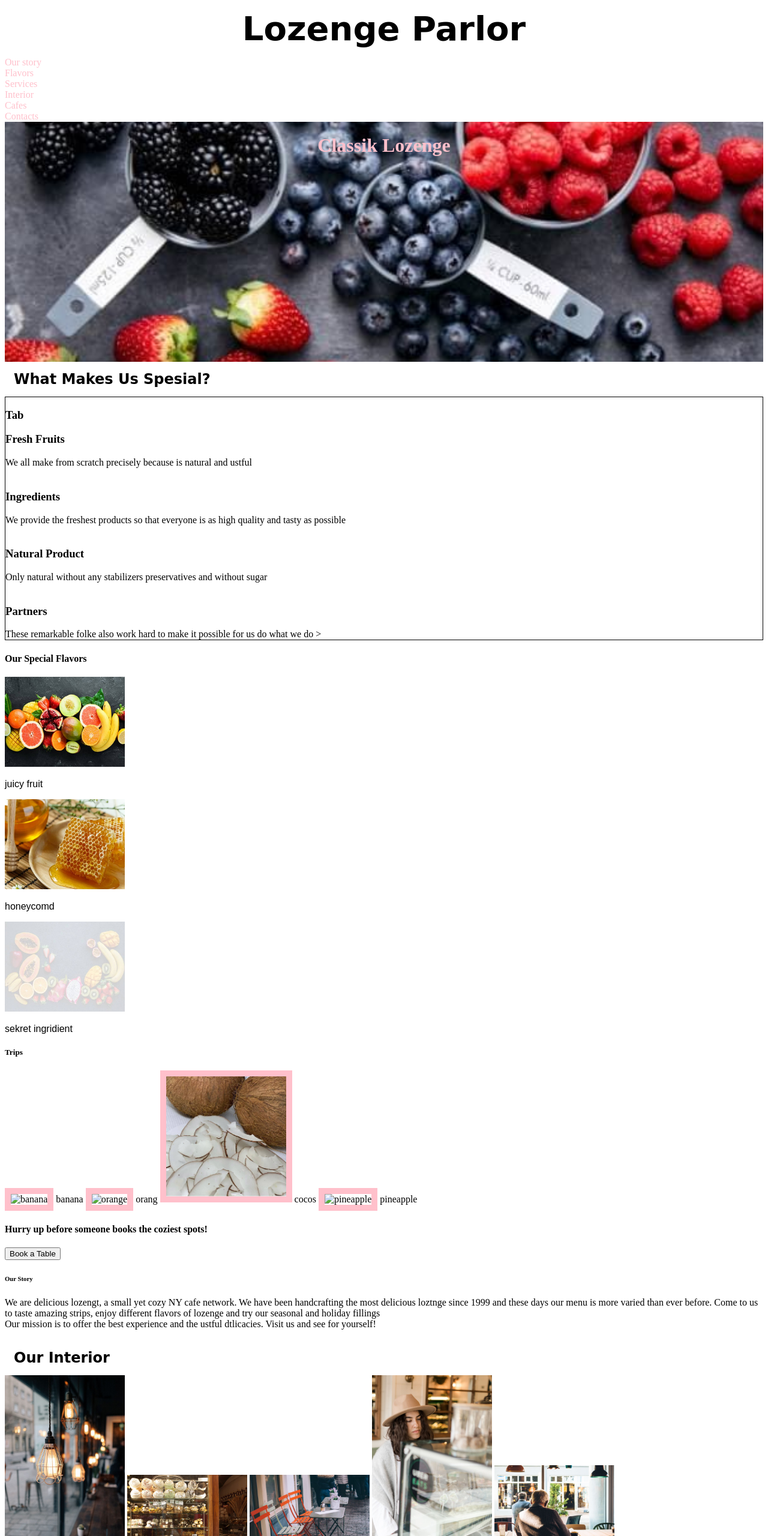
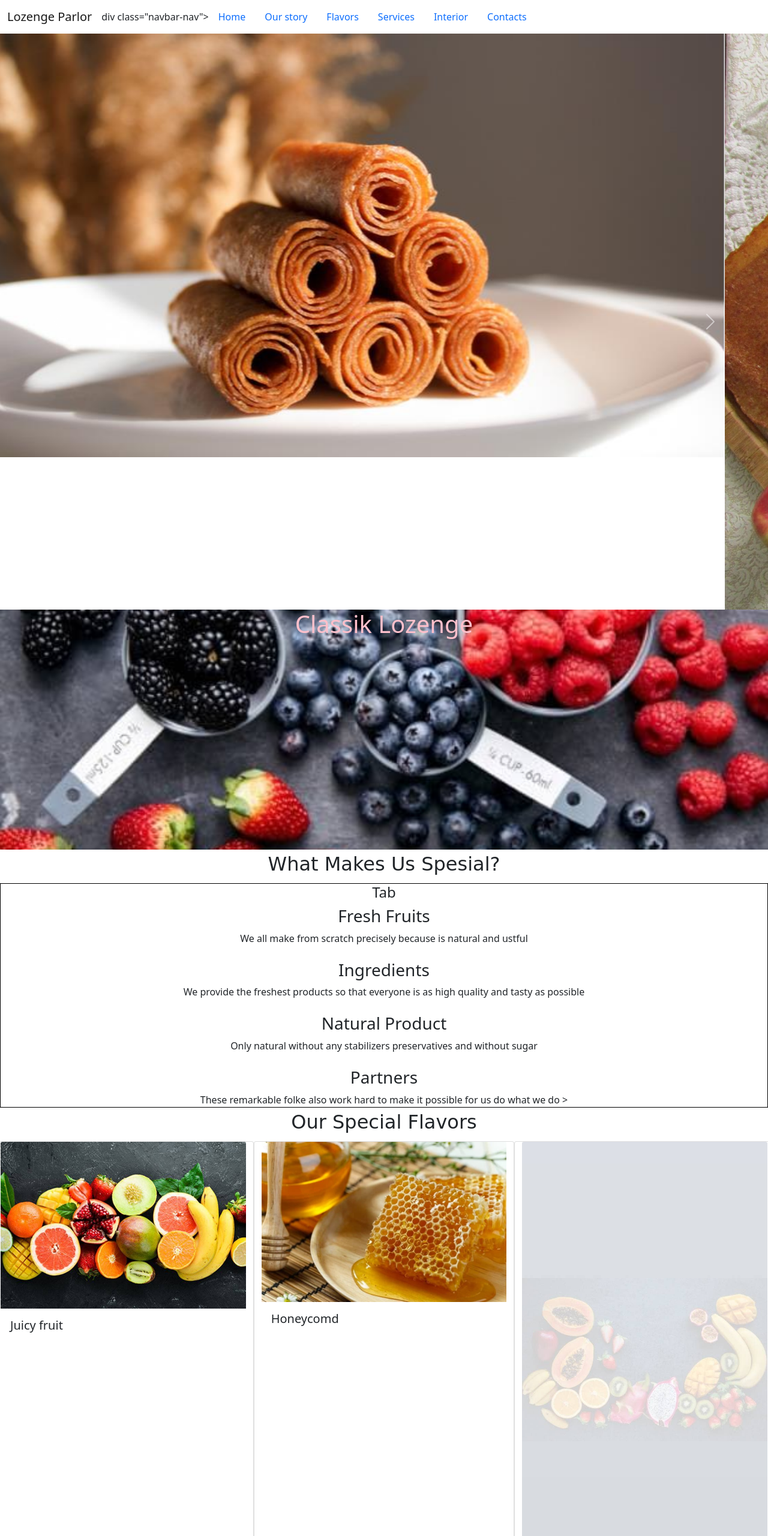
Before and after one commit to karinakasko023/lozenge-, a plain HTML site: page index.html in a window 1280 px wide. Shown: the top 2560 px of the page at 60% size. Drawn offline with nearby package versions, Linux system fonts and the light colour scheme.

Commit message:
Initial code

```diff
--- a/css/index.css
+++ b/css/index.css
@@ -22,9 +22,7 @@ img {
     border-color: pink
 }
 
-.foto {
-width: 200px;
-}
+
 
 .fotto {
     width: 200px;
@@ -35,6 +33,16 @@ width: 200px;
     width: 200px;
     height: 150px;
 }
+
+.topi {
+    width: 200px;
+    height: 150px;
+    border-style: solid ;
+    border-width: 10px;
+    border-color: pink
+}
+
+
 
 h2 {
     margin: 10px;
@@ -55,7 +63,9 @@ p {
 .logo {
     font-size: 3.5rem;
     text-align: center;
+    color: pink;
 }
+
 
 .menu a:hover {
 font-weight: bolder;
@@ -75,3 +85,31 @@ header .banner {
     border: 1px solid black;
 
 }
+
+h2
+{
+    text-align: center;
+}
+
+h3
+{
+    text-align: center;
+}
+
+.products {
+  text-align: center;
+}
+
+.buttons{
+   display: flex;
+   justify-content: space-around;
+}
+
+h4 {
+    text-align: center;
+}
+
+.navbar-brand {
+    font-size: 3.5rem;
+    color: pink
+}
--- a/index.html
+++ b/index.html
@@ -4,22 +4,59 @@
     <meta charset="UTF-8">
     <meta name="viewport" content="width=device-width, initial-scale=1.0">
     <link rel="stylesheet" href="css/index.css">
+    <link href="https://cdn.jsdelivr.net/npm/bootstrap@5.0.1/dist/css/bootstrap.min.css" rel="stylesheet" integrity="sha384-+0n0xVW2eSR5OomGNYDnhzAbDsOXxcvSN1TPprVMTNDbiYZCxYbOOl7+AMvyTG2x" crossorigin="anonymous">
     <title>lozenge</title>
 
 
     <header>
 
-        <h2 class="logo">Lozenge Parlor</h2>
-           <div>
-                    <div class="menu">
-                    <a href="#our-story">Our story</a>
-                    <a href="#flavors">Flavors</a>
-                    <a href="#services">Services</a>
-                    <a href="#interior">Interior</a>
-                    <a href="#cafes">Cafes</a>
-                    <a href="#contacts">Contacts</a>
-                    </div>
-           </div>
+        <nav class="navbar navbar-expand-lg navbar-light bg-light>">
+            <div class="container-fluid">
+              <a class="navbar-brand" href="#Lozenge Parlor">Lozenge Parlor</a>
+              <button class="navbar-toggler" type="button" data-bs-toggle="collapse" data-bs-target="#navbarNavAltMarkup" aria-controls="navbarNavAltMarkup" aria-expanded="false" aria-label="Toggle navigation">
+                <span class="navbar-toggler-icon"></span>
+              </button>
+              <div class="collapse navbar-collapse" id="navbarNavAltMarkup">
+              div class="navbar-nav">
+                  <a class="nav-link active" aria-current="page" href="#">Home</a>
+                  <a class="nav-link" href="#our-story">Our story</a>
+                  <a class="nav-link" href="#flavors">Flavors</a>
+                  <a class="nav-link" href="#services">Services</a>
+                  <a class="nav-link" href="#interior">Interior</a>
+                  <a class="nav-link" href="#contacts">Contacts</a>
+
+                </div>
+              </div>
+            </div>
+          </nav>
+
+          <div id="productscarusel" class="carousel slide" data-bs-ride="carousel">
+            <div class="carousel-indicators">
+              <button type="button" data-bs-target="#productscarusel" data-bs-slide-to="0" class="active" aria-current="true" aria-label="Slide 1"></button>
+              <button type="button" data-bs-target="#productscarusel" data-bs-slide-to="1" aria-label="Slide 2"></button>
+              <button type="button" data-bs-target="#productscarusel" data-bs-slide-to="2" aria-label="Slide 3"></button>
+            </div>
+            <div class="carousel-inner">
+              <div class="carousel-item active">
+                <img src="img/pastela.jpg" class="d-block w-100 mx-auto" alt="pasyela">
+              </div>
+              <div class="carousel-item">
+                <img src="img/apple.jpg" class="d-block w-100 mx-auto" alt="apple">
+              </div>
+              <div class="carousel-item">
+                <img src="img/abrikoce.jpg" class="d-block w-100 mx-auto" alt="abrikoce">
+              </div>
+            </div>
+            <button class="carousel-control-prev" type="button" data-bs-target="#productscarusel" data-bs-slide="prev">
+              <span class="carousel-control-prev-icon" aria-hidden="true"></span>
+              <span class="visually-hidden">Previous</span>
+            </button>
+            <button class="carousel-control-next" type="button" data-bs-target="#productscarusel" data-bs-slide="next">
+              <span class="carousel-control-next-icon" aria-hidden="true"></span>
+              <span class="visually-hidden">Next</span>
+            </button>
+          </div>
+
             <div class="banner">
                 <h1>Classik Lozenge</h1>
             </div>
@@ -30,7 +67,7 @@
 
     <div class="products">
 
-       <h3>Tab</h3>
+       <h4>Tab</h4>
        <h3>Fresh Fruits</h3>
        <a>We all make from scratch precisely because is natural and ustful</a>
        <br>
@@ -47,30 +84,67 @@
        <a>These remarkable folke also work hard to make it possible for us do what we do</a> >
     </div>
 </article>
+    <h2>Our Special Flavors</h2>
+<div class="row">
+    <article class="card col-12 col-sm-6 col-md-4 cjl-lg-3">
+
+        <img src="img/juicy fruit.jpg" class="card-img-top" alt="juicy fruit">
+        <div class="card-body">
+          <h5 class="card-title">Juicy fruit</h5>
+     </article>
+
+     <article class="card col-12 col-sm-6 col-md-4 cjl-lg-3">
+        <img src="img/honeycomd.jpg" class="card-img-top" alt="honeycomd">
+        <div class="card-body">
+          <h5 class="card-title">Honeycomd</h5>
+     </article>
+
+     <article class="card col-12 col-sm-6 col-md-4 cjl-lg-3">
+        <img src="img/secret ingrigiens.jpg" class="card-img-top" alt="Secret ingrigiens">
+        <div class="card-body">
+          <h5 class="card-title">Secret ingrigiens</h5>
+     </article>
+    </div>
+        </div>
+
     <div>
-       <h4>Our Special Flavors</h4>
-       <img class="topi" src="img/juicy fruit.jpg" alt="juicy fruit">
-       <p>juicy fruit</p>
-       <img class="topi" src="img/honeycomd.jpg" alt="honeycomd">
-       <p>honeycomd</p>
-       <img class="topi" src="img/sekret2.jpg" alt="secret-ingrigiens">
-       <p>sekret ingridient</p>
+<article>
+        <h4>Trips</h4>
+        <div class="row">
+
+        <article class="card col-12 col-sm-6 col-md-4 cjl-lg-3">
+            <img src="img/banana.jpg" class="card-img-top" alt="banana">
+            <div class="card-body">
+              <h5 class="card-title">Banana</h5>
+            </article>
+
+              <article class="card col-12 col-sm-6 col-md-4 cjl-lg-3">
+                <img src="img/orang2.jpg" class="card-img-top" alt="orang">
+                <div class="card-body">
+                  <h5 class="card-title">Orang</h5>
+                </article>
+
+                  <article class="card col-12 col-sm-6 col-md-4 cjl-lg-3">
+                    <img src="img/сосоs.jpg" class="card-img-top" alt="сосоs">
+                    <div class="card-body">
+                      <h5 class="card-title">Cосоs</h5>
+                    </article>
+
+                      <article class="card col-12 col-sm-6 col-md-4 cjl-lg-3">
+                        <img src="img//pineapple.jpg" class="card-img-top" alt="bpineapple">
+                        <div class="card-body">
+                          <h5 class="card-title">Pineapple</h5>
+                        </article>
+            </div>
+         </article>
+
+</article>
     </div>
-    <div>
-
-        <h5>Trips</h5>
-        <img class="chosen" src="img//banana.jpg" alt="banana">
-        <a>banana</a>
-        <img class="chosen" src="img//orang2.jpg" alt="orange">
-        <a>orang</a>
-        <img class="chosen" src="img/сосоs.jpg" alt="cocos">
-        <a>cocos</a>
-        <img class="chosen" src="img//pineapple.jpg" alt="pineapple">
         <a>pineapple</a>
     </div>
     <h4>Hurry up before someone books the coziest spots!</h4>
     <div class="buttons">
-         <button>Book a Table</button>
+         <button class="button card-button">Book a Table</button>
     </div>
     <div>
         <h6>Our Story</h6>
@@ -103,7 +177,7 @@
             <input type="email" name="user-email" placeholder="User Email">
         </label>
         <div class="buttons">
-            <button>send a message</button>
+            <button class="button card-button">send a message</button>
         </div>
         </form>
         <div class="logo">tasty lozenge</div>
@@ -119,5 +193,6 @@
         <a>E-mail</a>
         <br>
         <a>karinakasko@gmail.com</a>
+        <script src="https://cdn.jsdelivr.net/npm/bootstrap@5.0.1/dist/js/bootstrap.bundle.min.js" integrity="sha384-gtEjrD/SeCtmISkJkNUaaKMoLD0//ElJ19smozuHV6z3Iehds+3Ulb9Bn9Plx0x4" crossorigin="anonymous"></script>
 </footer>
 </html>
```
